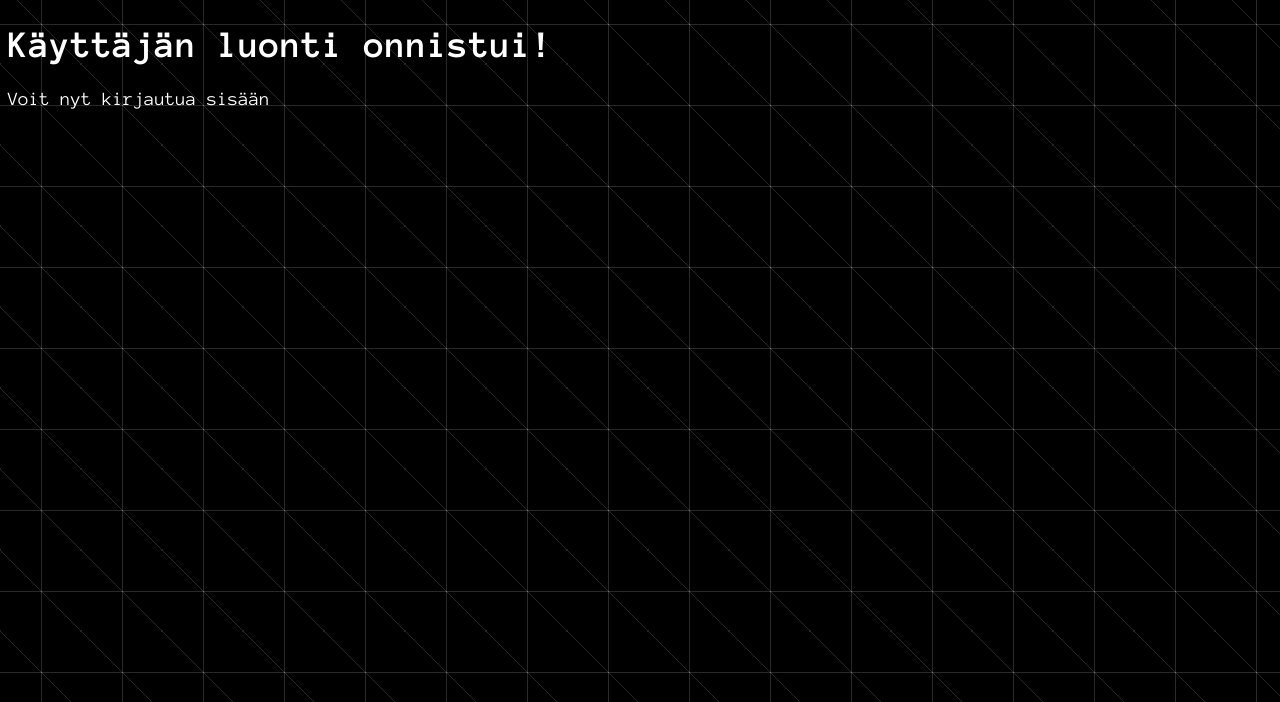
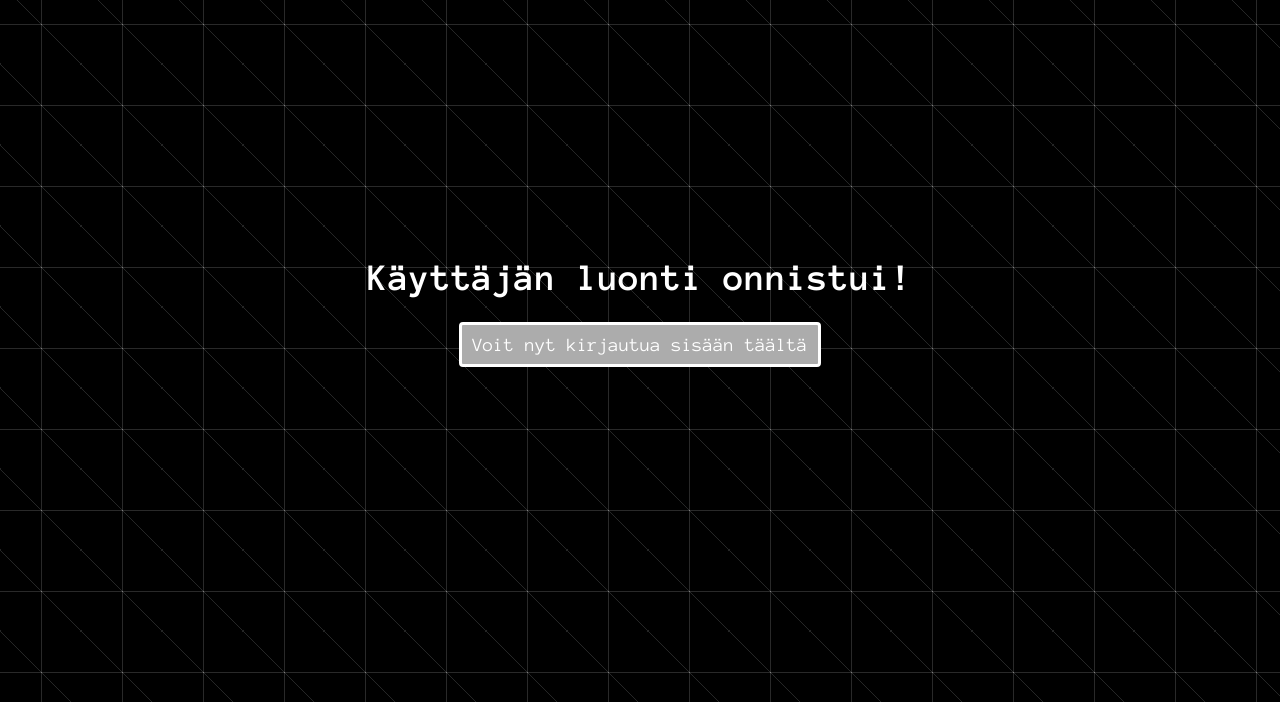
Before and after one commit to NonPlayChar/tietokone-forum, a Flask app: page /success in a window 1280 px wide. Shown: the part 98-800 px from the top of the page. Run offline with Flask 3, Linux system fonts and the light colour scheme.

Commit message:
Update view after registering a user

```diff
--- a/static/css/base.css
+++ b/static/css/base.css
@@ -202,3 +202,23 @@ textarea, input {
     border-radius: 4px;
     background-color: #646464;
 }
+
+div#success {
+    text-decoration: none;
+    display: flex;
+    flex-direction: column;
+    align-items: center;
+    justify-content: center;
+    height: 70vh;
+
+}
+
+div#success a {
+    text-decoration: none;
+    padding: 10px;
+    background-color: #acacac; /* Green background */
+    color: white; /* White text */
+    border: solid;
+    border-color: rgb(255, 255, 255);
+    border-radius: 4px;
+}
--- a/templates/success.html
+++ b/templates/success.html
@@ -3,6 +3,8 @@
 {% block title %}Onnistui{% endblock %}
 
 {% block content %}
-<h1>Käyttäjän luonti onnistui!</h1>
-<p>Voit nyt kirjautua sisään</p>
+<div id="success">
+    <h1>Käyttäjän luonti onnistui!</h1>
+    <a href="{{ url_for('login') }}">Voit nyt kirjautua sisään täältä</a>
+</div>
 {% endblock %}
```
